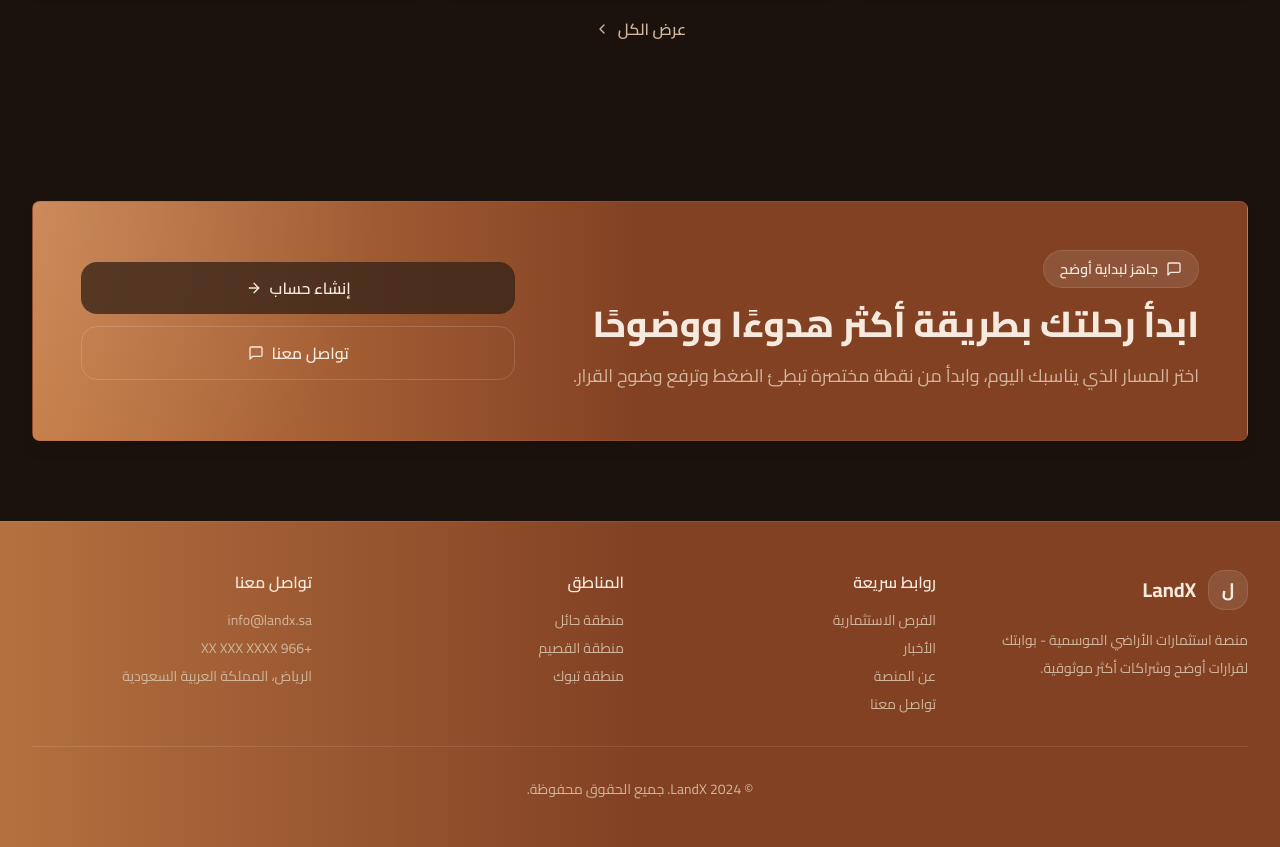
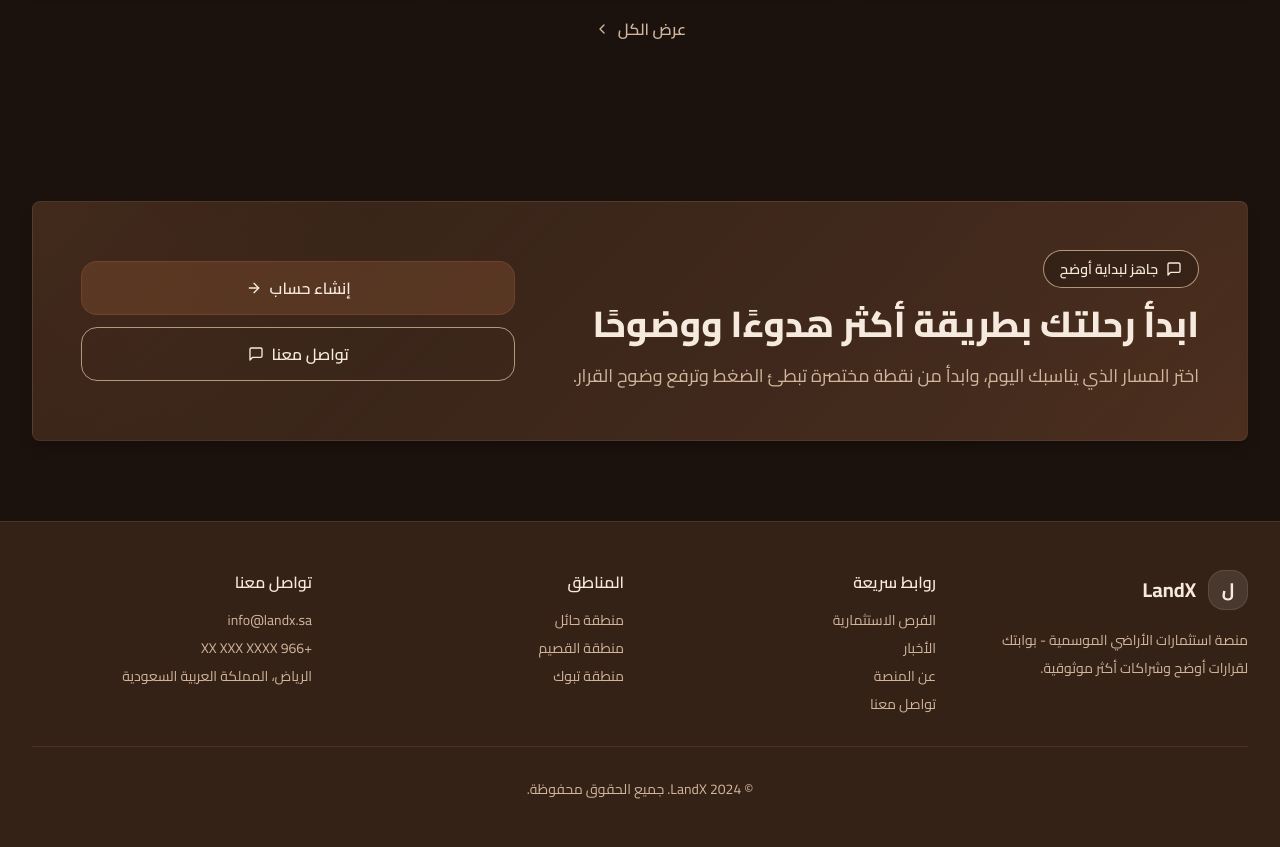
Before and after one commit to Abdulrahman-A9/LandX, a React (Vite) app: page / in a window 1280 px wide. Shown: the part 4080-4927 px from the top of the page. Built offline with nearby package versions, Linux system fonts and the light colour scheme.

Commit message:
Match footer and CTA with header palette

```diff
--- a/src/components/layouts/PublicLayout.jsx
+++ b/src/components/layouts/PublicLayout.jsx
@@ -171,7 +171,7 @@ const PublicLayout = ({ children }) => {
 
       <main className="flex-1">{children}</main>
 
-      <footer className="border-t border-app-border bg-gradient-to-r from-brand/90 via-brand-deep to-brand-deep text-app-text">
+      <footer className="border-t border-app-border bg-app-surface/95 text-app-text">
         <div className="max-w-7xl mx-auto px-4 sm:px-6 lg:px-8 py-12">
           <div className="grid grid-cols-1 md:grid-cols-4 gap-8">
             <div>
@@ -215,7 +215,7 @@ const PublicLayout = ({ children }) => {
             </div>
           </div>
 
-          <div className="border-t border-white/10 mt-8 pt-8 text-center text-app-text-muted text-sm">
+          <div className="border-t border-app-border mt-8 pt-8 text-center text-app-text-muted text-sm">
             <p>© 2024 LandX. جميع الحقوق محفوظة.</p>
           </div>
         </div>
--- a/src/pages/public/Home.jsx
+++ b/src/pages/public/Home.jsx
@@ -385,14 +385,14 @@ const Home = () => {
         </div>
       </section>
 
-      <section className="py-16 lg:py-20">
+      <section className="py-16 lg:py-20 bg-app-bg">
         <div className="max-w-7xl mx-auto px-4 sm:px-6 lg:px-8">
           <AnimatedSection>
-            <Card className="relative overflow-hidden rounded-[2rem] border border-brand/20 bg-gradient-to-r from-brand via-brand-deep to-brand-deep p-8 lg:p-12">
-              <div className="absolute inset-0 bg-[radial-gradient(circle_at_top_left,rgba(255,255,255,0.12),transparent_28%)]" />
+            <Card className="relative overflow-hidden rounded-[2rem] border border-app-border bg-app-surface/90 p-8 lg:p-12 shadow-2xl shadow-black/20 backdrop-blur-xl">
+              <div className="absolute inset-0 bg-[radial-gradient(circle_at_top_left,rgba(197,123,69,0.08),transparent_28%),radial-gradient(circle_at_bottom_right,rgba(130,65,35,0.10),transparent_32%)]" />
               <div className="relative z-10 grid gap-8 lg:grid-cols-[1.5fr_1fr] lg:items-center">
                 <div className="space-y-4 text-right">
-                  <div className="inline-flex items-center gap-2 px-4 py-2 rounded-full bg-white/10 text-app-text text-sm font-semibold border border-white/10 w-fit">
+                  <div className="inline-flex items-center gap-2 px-4 py-2 rounded-full bg-app-bg/35 text-app-text text-sm font-semibold border border-app-border/70 w-fit">
                     <MessageCircleIcon className="w-4 h-4" />
                     جاهز لبداية أوضح
                   </div>
@@ -405,11 +405,11 @@ const Home = () => {
                 </div>
 
                 <div className="flex flex-col gap-3">
-                  <Link to="/register" className="inline-flex items-center justify-center gap-2 px-6 py-3.5 rounded-2xl bg-app-surface text-app-text font-semibold hover:bg-app-surface-strong transition-colors">
+                  <Link to="/register" className="inline-flex items-center justify-center gap-2 px-6 py-3.5 rounded-2xl bg-brand/20 text-app-text font-semibold border border-brand/20 hover:bg-brand/25 transition-colors">
                     إنشاء حساب
                     <ArrowRightIcon className="w-4 h-4" />
                   </Link>
-                  <Link to="/contact" className="inline-flex items-center justify-center gap-2 px-6 py-3.5 rounded-2xl border border-white/15 text-app-text font-semibold hover:bg-white/10 transition-colors">
+                  <Link to="/contact" className="inline-flex items-center justify-center gap-2 px-6 py-3.5 rounded-2xl border border-app-border/70 text-app-text font-semibold hover:bg-app-bg/25 transition-colors">
                     تواصل معنا
                     <MessageCircleIcon className="w-4 h-4" />
                   </Link>
```
